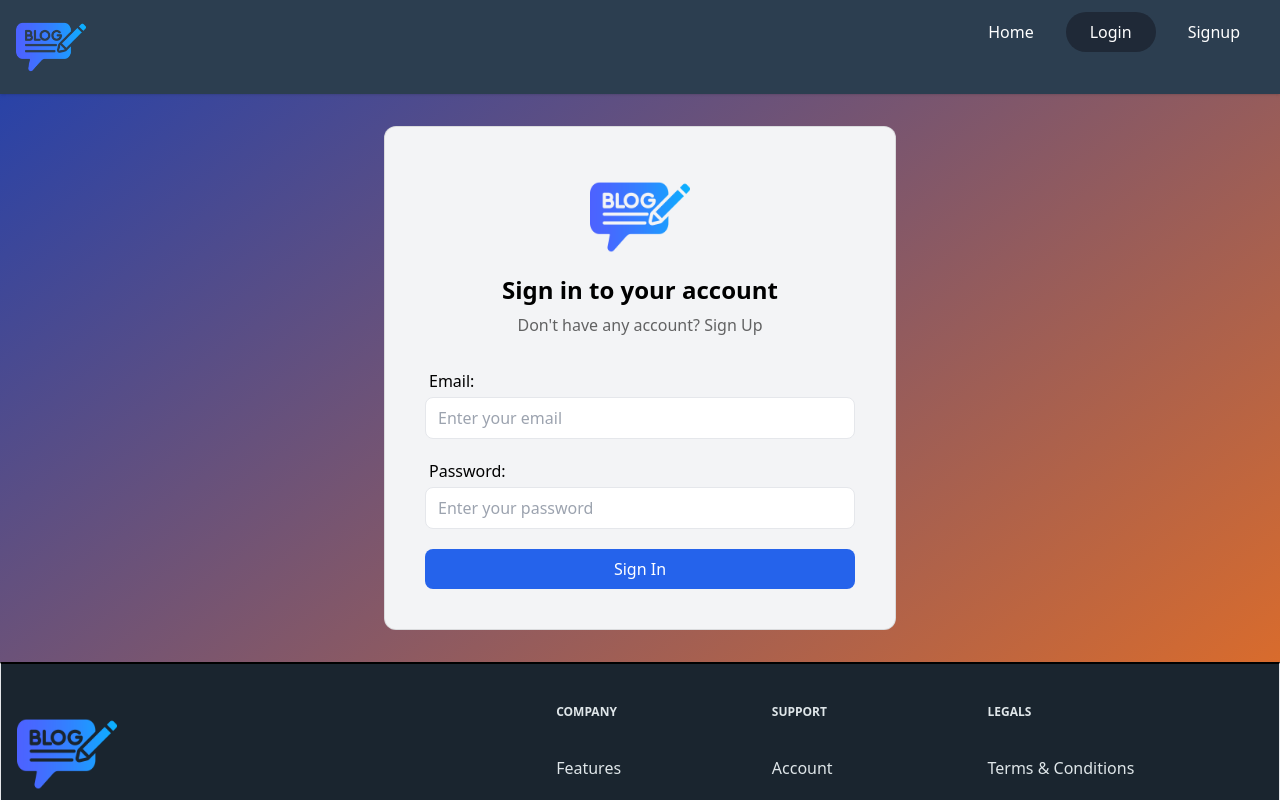
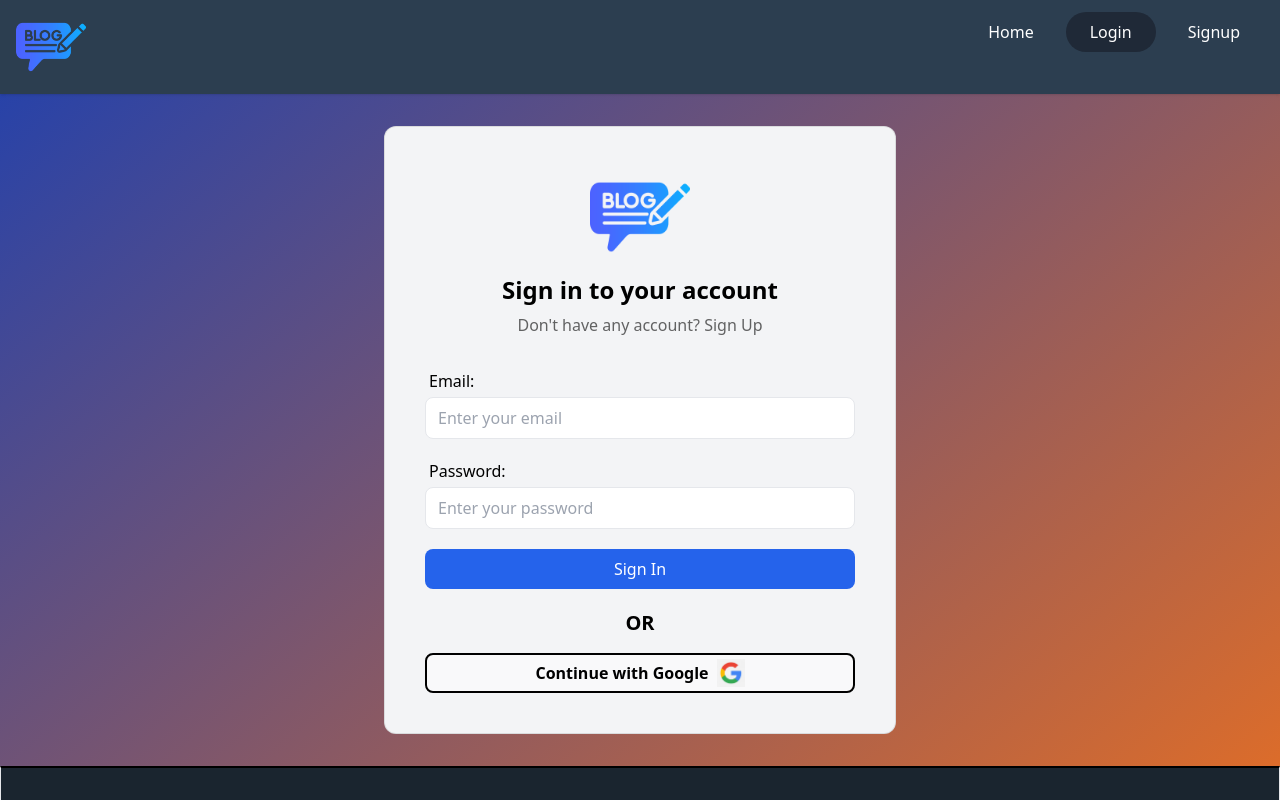
Before and after one commit to YashWagh9920/appwrite-blog-app, a React (Vite) app: page /login in a window 1280 px wide. Shown: the top 800 px of the page. Built offline with nearby package versions, Linux system fonts and the light colour scheme; no server answers.

Commit message:
google auth done

```diff
--- a/src/appwrite_services/auth.js
+++ b/src/appwrite_services/auth.js
@@ -1,22 +1,22 @@
 import config from "../config/config";
 
-import { Client, Account, ID } from "appwrite";
+import { Client, Account, ID, OAuthProvider } from "appwrite";
 
 class AuthService {
-    client =  new Client() ;
+  client = new Client();
   account;
 
-    constructor(){
-      this.client.setEndpoint(config.appwriteurl ).setProject(config.projectid );
+  constructor() {
+    this.client.setEndpoint(config.appwriteurl).setProject(config.projectid);
     this.account = new Account(this.client)
   }
-    async createAccount({email,password,name}){
+  async createAccount({ email, password, name }) {
     try {
-        const userAccount = await this.account.create(ID.unique(),email,password,name);
-         if(userAccount){
-          return this.login({email,password})
+      const userAccount = await this.account.create(ID.unique(), email, password, name);
+      if (userAccount) {
+        return this.login({ email, password })
       }
-         else{
+      else {
         return userAccount;
       }
     }
@@ -26,9 +26,9 @@ class AuthService {
     }
   }
 
-    async login ({email,password}){
+  async login({ email, password }) {
     try {
-      return await this.account.createEmailPasswordSession(email,password);
+      return await this.account.createEmailPasswordSession(email, password);
     }
     catch (error) {
       console.log(error);
@@ -36,7 +36,7 @@ class AuthService {
     }
   }
 
-    async getCurrentUser(){
+  async getCurrentUser() {
     try {
       return await this.account.get();
     }
@@ -44,10 +44,10 @@ class AuthService {
       console.log(error);
 
     }
-     return null ;
+    return null;
   }
 
-    async logout(){
+  async logout() {
     try {
       await this.account.deleteSessions();
     }
@@ -56,8 +56,26 @@ class AuthService {
 
     }
   }
+
+  // login with google
+  async LoginWithGoogle() {
+
+  const successURL = window.location.origin + '/';
+  const failureURL = window.location.origin + '/login';
+
+    try {
+      return this.account.createOAuth2Session(
+        OAuthProvider.Google,
+        successURL,
+        failureURL,
+      );
+    }
+    catch (error) {
+      console.log(error);
+    }
+  }
 }
 
 const authService = new AuthService();
 
-export default authService ;
+export default authService;
--- a/src/components/Login.jsx
+++ b/src/components/Login.jsx
@@ -5,6 +5,7 @@ import {Button,Input,Logo} from"./index"
 import { useDispatch } from 'react-redux'
 import authService from '../appwrite_services/auth'
 import { useForm } from 'react-hook-form'
+import googleLogo from '../assets/images/google-logo.png'
 
 function Login() {
     const navigate = useNavigate()
@@ -17,8 +18,6 @@ function Login() {
         const checkSession = async () => {
             try {
                 const user = await authService.getCurrentUser();
-                console.log(user);
-
                 if (user) {
                     navigate("/");
                 }
@@ -47,10 +46,30 @@ function Login() {
             setError(error.message)
         }
     }
+
+    const loginWithGoogle = async () => {
+        setError("")
+        try {
+         const session = await authService.LoginWithGoogle()
+         if(session) {
+            //   const userData = await authService.getCurrentUser();
+            //   if(userData) {
+            //     dispatch(authLogin(userData))
+                navigate("/")
+            // }
+            }
+            else{
+                navigate("/login")
+            }
+        }
+        catch (error) {
+            setError(error.message)
+        }
+    }
+
+
   return (
-    <div
-    className='flex items-center justify-center w-full'
-    >
+    <div className='flex items-center justify-center w-full'>
     <div className={`mx-auto w-full max-w-lg bg-gray-100 rounded-xl p-10 border border-black/10`}>
       <div className="mb-2 flex justify-center">
         <span className="inline-block w-full max-w-[100px]">
@@ -71,29 +90,38 @@ function Login() {
       <form onSubmit={handleSubmit(login)} className='mt-8'>
         <div className='space-y-5'>
           <Input
-                label = "Email: "
-                placeholder = "Enter your email"
-                type = "email"
-                {...register("email",{
+            label="Email: "
+            placeholder="Enter your email"
+            type="email"
+            {...register("email", {
               required: true,
-                    validate:{
+              validate: {
                 matchPatern: (value) => /^\w+([.-]?\w+)*@\w+([.-]?\w+)*(\.\w{2,3})+$/.test(value) ||
                   "Email address must be a valid address",
               }
             })}
           />
           <Input
-                label = "Password: "
-                placeholder = "Enter your password"
-                type = "password"
-                {...register("password",{
+            label="Password: "
+            placeholder="Enter your password"
+            type="password"
+            {...register("password", {
               required: true,
               minLength: 8
             })}
           />
           <Button type="submit" className="w-full bg-primary text-white">Sign In</Button>
+         <span className='flex justify-center items-center text-xl font-bold'> <span>OR</span></span>
         </div>
       </form>
+      <button
+            type="button"
+            className="w-full text-black border-black border-2 rounded-lg mt-4 bg-white/50 p-1"
+            onClick={() =>loginWithGoogle()}
+          >
+           <span className='flex justify-center items-center gap-2 font-semibold'> Continue with Google
+           <img className='h-7 w-7' src={googleLogo} alt="" /></span>
+          </button>
     </div>
   </div>
   )
```
Also changed, not shown: src/assets/images/google-logo.png (added). Lines whose indentation alone changed are shown as unchanged.
